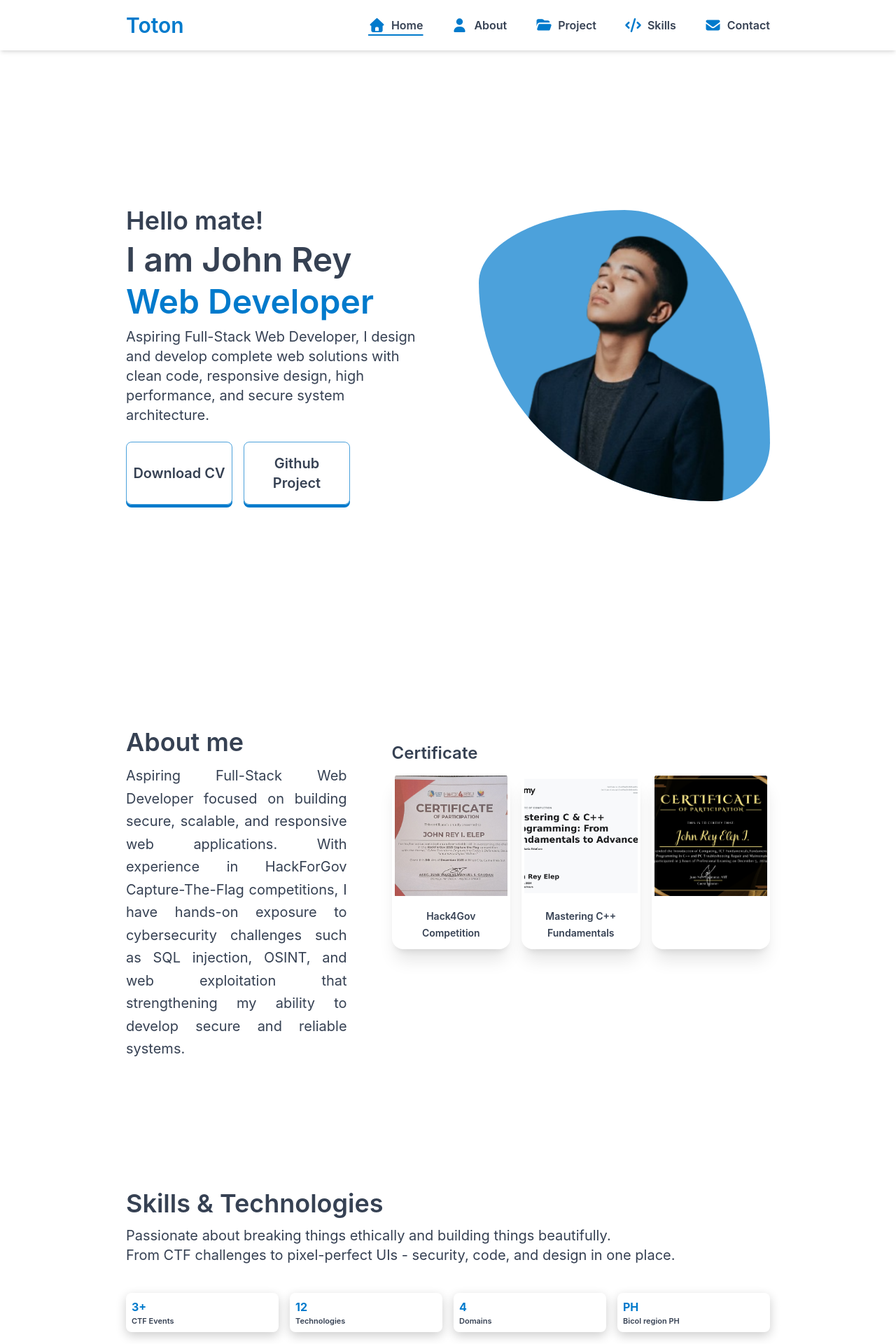
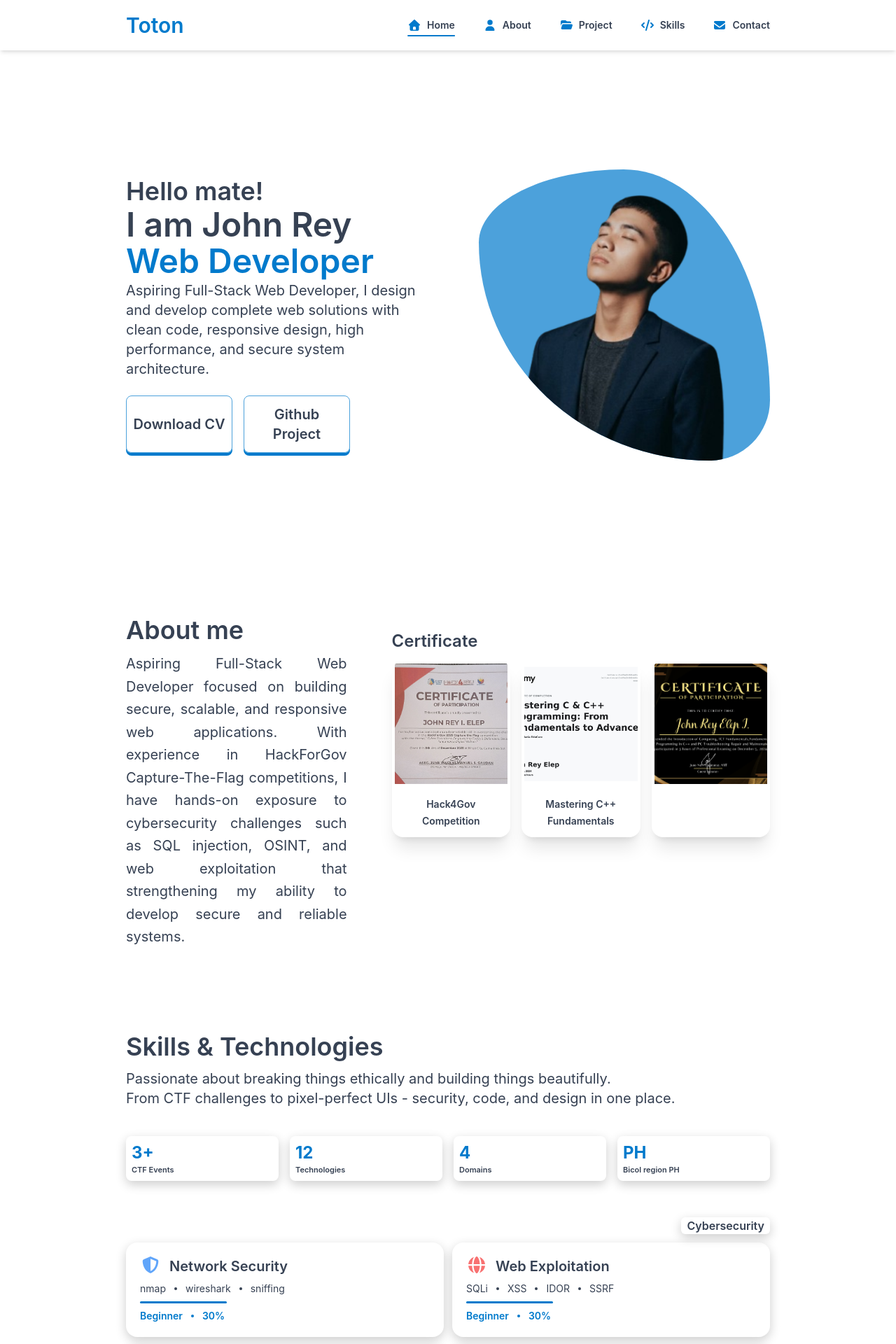
Before and after one commit to johnreyelep-dev/johnrey-dev, a React (Vite) app: page / in a window 1280 px wide. Shown: the top 1920 px of the page at 70% size. Built offline with nearby package versions, Linux system fonts and the light colour scheme.

Commit message:
Improve Tablet responsiveness

```diff
--- a/src/components/layout/Header.jsx
+++ b/src/components/layout/Header.jsx
@@ -22,10 +22,10 @@ function NavItem({ icon, label, href, isActive, onClick }) {
             onMouseLeave={() => setHovered(false)}
         >
             <a href={href} className="relative flex items-center gap-2 transition-all duration-300">
-                <FontAwesomeIcon icon={icon} size="lg" style={{ color: "#007acc" }} />
-                <span className="font-semibold text-gray-700">{label}</span>
+                <FontAwesomeIcon icon={icon} style={{ color: "#007acc" }} className='md:text-md'/>
+                <span className=" md:text-sm font-semibold text-gray-700">{label}</span>
                 <span
-                    className={`absolute h-0.5 bg-[#007acc] bottom-0 left-1/2 -translate-x-1/2 top-6.25 transition-all duration-300 ease-in-out rounded-sm
+                    className={`absolute h-0.5 bg-[#007acc] bottom-0 left-1/2 -translate-x-1/2 top-6.25 md:top-6 transition-all duration-300 ease-in-out rounded-sm
                         ${hovered || isActive ? "w-full" : "w-0"}`}
                 />
             </a>
@@ -99,13 +99,13 @@ export default function Header() {
             <header
                 ref={menuRef}
                 className="flex justify-between items-center h-16 sm:h-18 w-full fixed top-0 left-0
-                    px-4 sm:px-10 md:px-20 lg:px-35 xl:px-45 2xl:px-60
+                    px-4 sm:px-10 md:px-10 lg:px-35 xl:px-45 2xl:px-60
                     bg-white/80 backdrop-blur-md shadow-md z-50"
             >
                 {/* Logo */}
                 <a href="#Home" onClick={() => { setActive("Home"); setMenuOpen(false); }}>
                     <h1
-                        className={`font-semibold text-[#007acc] text-2xl sm:text-3xl cursor-pointer transition-all duration-300 ease-in-out
+                        className={`font-semibold text-[#007acc] text-2xl md:text-3xl cursor-pointer transition-all duration-300 ease-in-out
                             ${logoHovered ? "scale-125 [text-shadow:0_0_50px_#007acc]" : "scale-100"}`}
                         onMouseEnter={() => setLogoHovered(true)}
                         onMouseLeave={() => setLogoHovered(false)}
@@ -115,7 +115,7 @@ export default function Header() {
                 </a>
 
                 {/* Desktop Nav */}
-                <ul className="hidden md:flex items-center gap-6 lg:gap-10">
+                <ul className="hidden md:flex items-center md:gap-5 lg:gap-10">
                     {navItems.map((item) => (
                         <NavItem
                             key={item.label}
--- a/src/components/layout/footer.jsx
+++ b/src/components/layout/footer.jsx
@@ -2,7 +2,7 @@ export default function Footer(){
 
     return (
         <div className="flex w-full h-15 md:h-20 bg-[#004879] items-center justify-center">
-            <span className="flex items-center gap-2 text-[11px] md:text-md text-white">&copy; 2026 Toton<div className="w-1 h-1 bg-white rounded-full"></div> All Rights Reserved.</span>
+            <span className="flex items-center gap-2 text-[11px] md:text-sm text-white">&copy; 2026 Toton<div className="w-1 h-1 bg-white rounded-full"></div> All Rights Reserved.</span>
         </div>
     );
 }
--- a/src/pages/About.jsx
+++ b/src/pages/About.jsx
@@ -75,7 +75,7 @@ export default function About() {
     const [selectedImage, setSelectedImage] = useState(null);
 
     return (
-        <div className="flex flex-col w-full pb-0 px-4 sm:px-10 md:pb-16 md:px-20 lg:px-35 xl:px-45 2xl:px-60">
+        <div className="flex flex-col w-full pb-0 px-4 md:px-10 lg:px-35 xl:px-45 2xl:px-60">
             <ShowImage
                 imgSrc={selectedImage?.imgSrc}
                 description={selectedImage?.description}
--- a/src/pages/Contact.jsx
+++ b/src/pages/Contact.jsx
@@ -75,7 +75,7 @@ export default function Contact() {
         }
     }
     return (
-        <div className="w-full px-4 sm:px-10 md:px-20 lg:px-35 xl:px-45 2xl:px-60">
+        <div className="w-full px-4 md:px-10 lg:px-35 xl:px-45 2xl:px-60">
             <div>
                 <h1 className="text-gray-700 font-semibold text-2xl sm:text-3xl xl:text-4xl mb-3">Contact & Reach out</h1>
                 <p className="text-gray-700 text-base lg:text-lg xl:text-xl text-justify">Open to collaborations, CTF teams, and freelance opportunities.<br />
@@ -85,24 +85,24 @@ export default function Contact() {
                 <div className="grid grid-cols-3 gap-3 ">
                     <div className="flex flex-col justify-center shadow-[0px_0px_15px_0px_rgba(0,0,0,0.20)] rounded-lg p-2 md:p-3 transition-all duration-300 ease-in-out
                          hover:-translate-y-1.5 hover:shadow-[#007acc]/60 hover:shadow-md">
-                        <h3 className="text-md md:text-3xl text-[#007acc] font-bold">24h</h3>
-                        <p className="text-[11px] md:text-base text-gray-700 font-semibold">Response</p>
+                        <h3 className="text-xl md:text-2xl text-[#007acc] font-bold">24h</h3>
+                        <p className="text-[11px] text-gray-700 font-semibold">Response</p>
                     </div>
                     <div className="flex flex-col justify-center shadow-[0px_0px_15px_0px_rgba(0,0,0,0.20)] rounded-lg p-2 md:p-3 transition-all duration-300 ease-in-out
                          hover:-translate-y-1.5 hover:shadow-[#007acc]/60 hover:shadow-md">
-                        <h3 className="text-md md:text-3xl text-[#007acc] font-bold">3</h3>
-                        <p className="text-[11px] md:text-base text-gray-700 font-semibold">Platforms</p>
+                        <h3 className="text-xl md:text-2xl text-[#007acc] font-bold">3</h3>
+                        <p className="text-[11px] text-gray-700 font-semibold">Platforms</p>
                     </div>
                     <div className="flex flex-col justify-center shadow-[0px_0px_15px_0px_rgba(0,0,0,0.20)] rounded-lg p-2 md:p-3 transition-all duration-300 ease-in-out
                          hover:-translate-y-1.5 hover:shadow-[#007acc]/60 hover:shadow-md">
-                        <h3 className="text-md md:text-3xl text-[#007acc] font-bold">Open</h3>
-                        <p className="text-[11px] md:text-base text-gray-700 font-semibold">To Collabs</p>
+                        <h3 className="text-xl md:text-2xl text-[#007acc] font-bold">Open</h3>
+                        <p className="text-[11px] text-gray-700 font-semibold">To Collabs</p>
                     </div>
                 </div>
-                <div className="flex gap-2 justify-end mt-10 md:mt-15 mb-5">
+                <div className="flex gap-2 justify-end mt-8 mb-5">
                     <span className="md:text-base text-gray-700 font-semibold px-2 shadow-[0px_5px_15px_0px_rgba(0,0,0,0.20)] border-blue-100 rounded-md whitespace-nowrap">Send a Message</span>
                 </div>
-                <div className="flex flex-col justify-center gap-10 md:gap-15 lg:gap-30 xl:gap-40">
+                <div className="flex flex-col md:flex-row justify-center gap-5 lg:gap-30 xl:gap-40">
                     <div className="w-full md:w-1/2 ">
                         <div className="sm:space-y-1 lg:space-y-2 xl:space-y-3 w-full">
                             <span className="text-gray-700 text-[11px] md:text-[12px] lg:text-[13px] xl:text-sm font-semibold">GET IN TOUCH</span>
@@ -114,7 +114,7 @@ export default function Contact() {
                                 <FontAwesomeIcon icon={faEnvelope} style={{ color: "#007acc" }} className="text-lg md:text-xl xl:text-2xl shadow-[0px_0px_10px_0px_rgba(0,0,0,0.40)] rounded-sm p-1" />
                                 <div className="flex flex-col">
                                     <span className="text-gray-700 text-[14px] font-semibold" >Email</span>
-                                    <span className="text-gray-700 text-[11px]" >johnreyelep17@gmail.com</span>
+                                    <span className="text-gray-700 text-[11px] " >johnreyelep17@gmail.com</span>
                                 </div>
                             </div>
                             <div className="flex gap-3 items-center">
@@ -139,7 +139,7 @@ export default function Contact() {
                         </div>
                     </div>
                     <form onSubmit={handleSubmit}
-                        className=" w-full md:w-1/2 shadow-[0px_0px_15px_3px_rgba(0,0,0,0.20)] rounded-md py-5 px-5 md:py-10 md:px-10">
+                        className=" w-full md:w-1/2 shadow-[0px_0px_15px_3px_rgba(0,0,0,0.20)] rounded-md py-5 px-5 ">
                         <div className="flex justify-between gap-2 mb-3 md:gap-5 md:mb-5">
                             <div className="w-full flex flex-col">
                                 <label htmlFor="" className="text-gray-700 text-[14px] font-semibold">Name</label>
@@ -149,7 +149,8 @@ export default function Contact() {
                                     value={form.name}
                                     onChange={handleChange}
                                     placeholder="Your name"
-                                    className="w-full h-7 px-1 md:px-2 text-[12px] border border-gray-400 md:h-10 rounded-md focus:outline-none" />
+                                    className="w-full h-7 px-1 text-[12px] border border-gray-400 rounded-md focus:outline-none
+                                               md:h-8 " />
                                 {errors.name && <span className="text-red-700">{errors.name}</span>}
                             </div>
                             <div className="w-full flex flex-col">
@@ -160,7 +161,8 @@ export default function Contact() {
                                     value={form.email}
                                     onChange={handleChange}
                                     placeholder="Your email"
-                                    className="w-full h-7 px-1 md:px-2 text-[12px] border border-gray-400 rounded-md focus:outline-none" />
+                                    className="w-full h-7 px-1 md:px-2 text-[12px] border border-gray-400 rounded-md focus:outline-none
+                                               md:h-8" />
                                 {errors.email && <span className="text-red-700">{errors.email}</span>}
                             </div>
                         </div>
@@ -170,7 +172,8 @@ export default function Contact() {
                                 <select name="subject"
                                     value={form.subject}
                                     onChange={handleChange}
-                                    className="w-full h-7 px-1 md:px-2 text-[12px] text-gray-700 border border-gray-400 rounded-md focus:outline-none"
+                                    className="w-full h-7 px-1 md:px-2 text-[12px] text-gray-700 border border-gray-400 rounded-md focus:outline-none
+                                               md:h-8"
                                 >
                                     <option value="">Select a topic...</option>
                                     <option>CTF Collaboration</option>
@@ -186,7 +189,8 @@ export default function Contact() {
                                 <select name="platform"
                                     value={form.platform}
                                     onChange={handleChange}
-                                    className="w-full h-7 px-1 md:px-2 text-[12px] text-gray-700 border border-gray-400 rounded-md focus:outline-none"
+                                    className="w-full h-7 px-1 md:px-2 text-[12px] text-gray-700 border border-gray-400 rounded-md focus:outline-none
+                                               md:h-8"
                                 >
                                     <option value="">Optional...</option>
                                     <option>Email</option>
@@ -202,7 +206,7 @@ export default function Contact() {
                                 value={form.message}
                                 onChange={handleChange}
                                 placeholder="Enter your message..."
-                                className="h-20 lg:h-32 xl:h-38 2xl:h-45 px-1 py-1 text-[12px] border border-gray-400 rounded-md
+                                className="h-20 md:h-30 lg:h-32 xl:h-38 2xl:h-45 px-1 py-1 text-[12px] border border-gray-400 rounded-md
                                     focus:outline-none"
                             >
                             </textarea>
--- a/src/pages/Home.jsx
+++ b/src/pages/Home.jsx
@@ -14,14 +14,14 @@ export default function Home() {
         <div className="
             flex flex-col-reverse items-center justify-center h-[80vh] gap-10 px-4
             sm:flex-col-reverse sm:gap-10 sm:pt-28 sm:pb-16 sm:px-10
-            md:flex-row md:items-center md:justify-between md:gap-10 md:py-20 md:px-20 md:pt-36 md:pb-16
+            md:flex-row md:items-center md:justify-between md:gap-10 md:py-5 md:px-10
             lg:gap-16 lg:px-35 xl:px-45 xl:pt-10
             xl:gap-20 2xl:px-60
-            md:min-h-screen
+            md:min-h-[60vh]
         ">
             {/* Text Content */}
             <div className="flex flex-col items-center text-center md:items-start md:text-left w-full md:w-auto">
-                <div className="inline-block space-y-0 sm:space-y-3">
+                <div className="inline-block space-y-0 md:space-y-1">
                     <h2 className="text-gray-700 font-semibold text-2xl sm:text-xl md:text-2xl lg:text-4xl">
                         Hello mate!
                     </h2>
@@ -41,7 +41,7 @@ export default function Home() {
                 <div className="flex gap-3 sm:gap-4 mt-6 w-full justify-center md:justify-start">
                     <button
                         className={`flex-1 sm:flex-none sm:w-38 border border-[#007acc]/70 font-semibold text-gray-700
-                            text-base sm:text-xl px-2 py-3 sm:py-4 rounded-lg cursor-pointer
+                            text-base sm:text-xl px-2 py-3 rounded-lg cursor-pointer
                             transition-all duration-300 ease-in-out
                             shadow-[0px_4px_0px_0px_rgb(0,122,204)]
                             ${active === "cv" ? "shadow-none translate-y-2" : ""}`}
@@ -51,7 +51,7 @@ export default function Home() {
                     </button>
                     <button
                         className={`flex-1 sm:flex-none sm:w-38 border border-[#007acc]/70 font-semibold text-gray-700
-                            text-base sm:text-xl px-2 py-3 sm:py-4 rounded-lg cursor-pointer
+                            text-base sm:text-xl px-2 py-3 rounded-lg cursor-pointer
                             transition-all duration-300 ease-in-out
                             shadow-[0px_4px_0px_0px_rgb(0,122,204)]
                             ${active === "git" ? "shadow-none translate-y-2" : ""}`}
--- a/src/pages/Skills.jsx
+++ b/src/pages/Skills.jsx
@@ -213,7 +213,7 @@ function SkillsCategory({ category, items, num }) {
 
     return (
         <div>
-            <div className="flex justify-end mt-8 mb-3 md:mt-15 md:mb-5">
+            <div className="flex justify-end mt-8 mb-3">
                 <span className="text-gray-700 font-semibold px-2 shadow-[0px_5px_15px_0px_rgba(0,0,0,0.20)] border-blue-100 rounded-md whitespace-nowrap">{category}</span>
             </div>
             {/* {items.length > 3 ? <div className={`grid grid-cols-3 gap-y-3 gap-x-3`}>
@@ -226,7 +226,7 @@ function SkillsCategory({ category, items, num }) {
                         <SkillsItem key={item.title} {...item} />
                     ))}
                 </div>} */}
-            <div className={`grid grid-cols-1 md:grid-cols-3 gap-y-3 gap-x-3`}>
+            <div className={`grid grid-cols-1 md:grid-cols-2 gap-y-3 gap-x-3`}>
                 {items.map((item) => (
                     <SkillsItem key={item.title} {...item}/>
                 ))}
@@ -239,7 +239,7 @@ function SkillsCategory({ category, items, num }) {
 export default function Skills() {
 
     return (
-        <div className="flex flex-col w-full pb-0 px-4 sm:px-10 md:pb-16 md:px-20 lg:px-35 xl:px-45 2xl:px-60">
+        <div className="flex flex-col w-full pb-0 px-4 md:px-10 lg:px-35 xl:px-45 2xl:px-60">
             <h1 className="text-gray-700 font-semibold text-2xl sm:text-3xl xl:text-4xl mb-3">Skills & Technologies</h1>
             <p className="text-gray-700 text-base lg:text-lg xl:text-xl">
                 Passionate about breaking things ethically and building things beautifully. <br /> From CTF challenges to pixel-perfect UIs - security, code, and design in one place.
@@ -248,22 +248,22 @@ export default function Skills() {
                 <div className="grid grid-cols-2 md:grid-cols-4 gap-4 items-center">
                     <div className="flex flex-col justify-center shadow-[0px_5px_15px_0px_rgba(0,0,0,0.20)] rounded-lg p-2 transition-all duration-300 ease-in-out
                          hover:-translate-y-1.5 hover:shadow-[#007acc]/60 hover:shadow-md">
-                        <h3 className="text-md text-[#007acc] font-bold">3+</h3>
+                        <h3 className="text-xl md:text-2xl text-[#007acc] font-bold">3+</h3>
                         <p className="text-[11px] text-gray-700 font-semibold">CTF Events</p>
                     </div>
                     <div className="flex flex-col justify-center shadow-[0px_5px_15px_0px_rgba(0,0,0,0.20)] rounded-lg p-2 transition-all duration-300 ease-in-out
                          hover:-translate-y-1.5 hover:shadow-[#007acc]/60 hover:shadow-md">
-                        <h3 className="text-md text-[#007acc] font-bold">12</h3>
+                        <h3 className="text-xl md:text-2xl text-[#007acc] font-bold">12</h3>
                         <p className="text-[11px] text-gray-700 font-semibold">Technologies</p>
                     </div>
                     <div className="flex flex-col justify-center shadow-[0px_5px_15px_0px_rgba(0,0,0,0.20)] rounded-lg p-2 transition-all duration-300 ease-in-out
                          hover:-translate-y-1.5 hover:shadow-[#007acc]/60 hover:shadow-md">
-                        <h3 className="text-md text-[#007acc] font-bold">4</h3>
+                        <h3 className="text-xl md:text-2xl text-[#007acc] font-bold">4</h3>
                         <p className="text-[11px] text-gray-700 font-semibold">Domains</p>
                     </div>
                     <div className="flex flex-col justify-center shadow-[0px_5px_15px_0px_rgba(0,0,0,0.20)] rounded-lg p-2 transition-all duration-300 ease-in-out
                          hover:-translate-y-1.5 hover:shadow-[#007acc]/60 hover:shadow-md">
-                        <h3 className="text-md text-[#007acc] font-bold">PH</h3>
+                        <h3 className="text-xl md:text-2xl text-[#007acc] font-bold">PH</h3>
                         <p className="text-[11px] text-gray-700 font-semibold">Bicol region PH</p>
                     </div>
                 </div>
```
